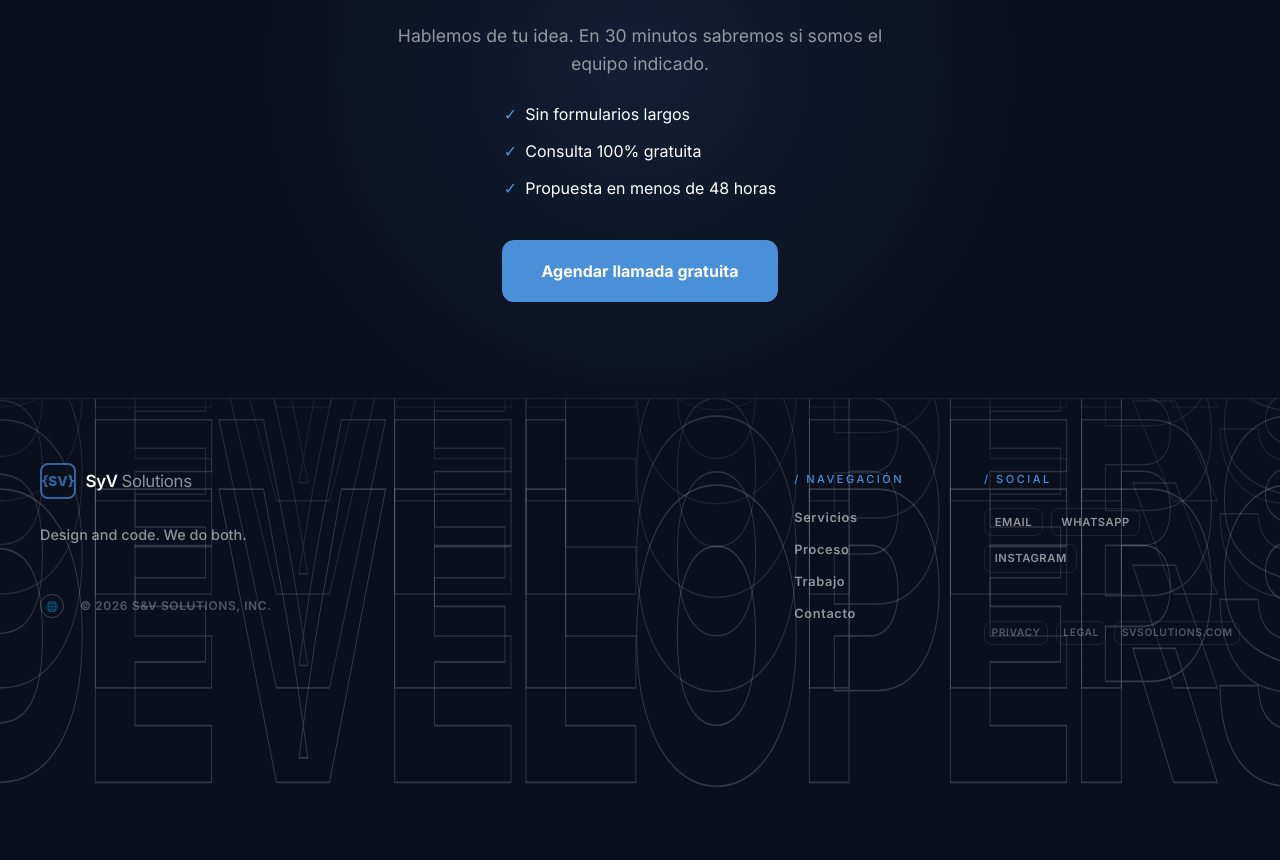
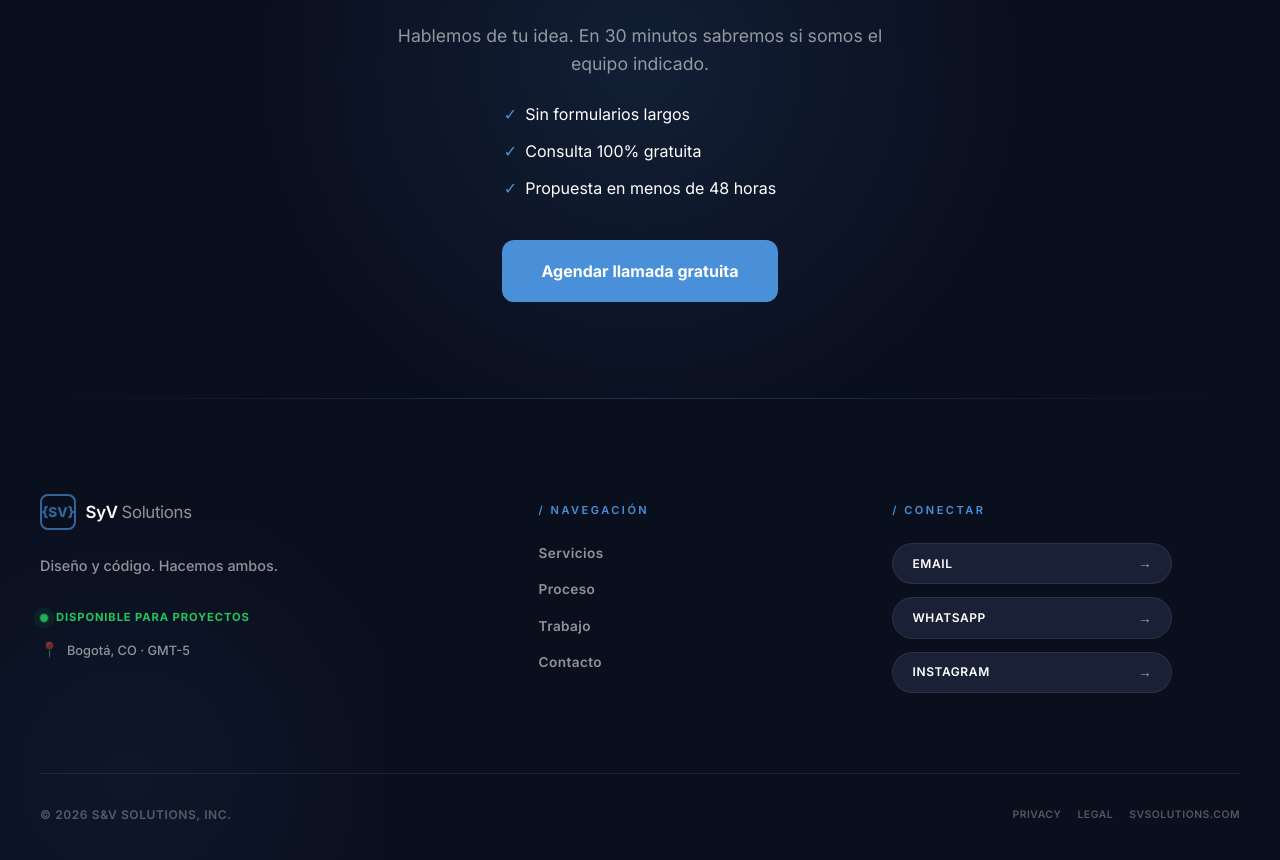
Before and after one commit to Sebastian-2203/SV_Page_Next, a Next.js app: page / in a window 1280 px wide. Shown: the part 6680-7540 px from the top of the page. Built offline with nearby package versions, Linux system fonts and the light colour scheme.

Commit message:
Actualizacion: cambio de footer

```diff
--- a/src/components/Footer.module.css
+++ b/src/components/Footer.module.css
@@ -1,48 +1,268 @@
-.navLink {
-    font-size: 0.8rem;
-    color: var(--color-text-secondary);
-    transition: color 0.2s;
-    font-weight: 600;
-    letter-spacing: 0.05em;
-    text-decoration: none;
+.footer {
+    position: relative;
+    background: var(--color-bg-primary);
+    overflow: hidden;
+    padding: 6rem 2rem 5rem;
+    display: flex;
+    flex-direction: column;
+    transition: background-color 0.3s ease, border-color 0.3s ease;
 }
 
-.navLink:hover, .navLink:focus-visible {
+/* Glowing top linear gradient line separator */
+.footer::before {
+    content: '';
+    position: absolute;
+    top: 0;
+    left: 0;
+    width: 100%;
+    height: 1px;
+    background: linear-gradient(90deg, transparent 5%, var(--color-border-brand) 50%, transparent 95%);
+    pointer-events: none;
+}
+
+/* Subtle background glow from bottom-left */
+.footer::after {
+    content: '';
+    position: absolute;
+    bottom: -10vw;
+    left: -10vw;
+    width: 40vw;
+    height: 40vw;
+    background: radial-gradient(circle, var(--color-brand-subtle) 0%, rgba(0,0,0,0) 80%);
+    z-index: 0;
+    pointer-events: none;
+    opacity: 0.5;
+}
+
+.grid {
+    max-width: 1200px;
+    margin: 0 auto;
+    width: 100%;
+    display: grid;
+    gap: 4rem;
+    position: relative;
+    z-index: 1;
+    grid-template-columns: 1.5fr 1fr 1.2fr;
+}
+
+.brandWrapper {
+    display: flex;
+    align-items: center;
+    gap: 0.5rem;
+    margin-bottom: 1.5rem;
+}
+
+.brandDesc {
+    font-size: 0.9rem;
+    color: var(--color-text-secondary);
+    line-height: 1.6;
+    max-width: 320px;
+    font-weight: 500;
+}
+
+/* Availability Status Indicator */
+.statusWrapper {
+    display: flex;
+    align-items: center;
+    gap: 8px;
+    margin-top: 2rem;
+}
+
+.statusDot {
+    width: 8px;
+    height: 8px;
+    background-color: #22c55e;
+    border-radius: 50%;
+    display: inline-block;
+    animation: pulseDot 2s infinite ease-in-out;
+}
+
+@keyframes pulseDot {
+    0% {
+        transform: scale(0.9);
+        opacity: 0.6;
+        box-shadow: 0 0 0 0 rgba(34, 197, 94, 0.4);
+    }
+    70% {
+        transform: scale(1.1);
+        opacity: 1;
+        box-shadow: 0 0 0 8px rgba(34, 197, 94, 0);
+    }
+    100% {
+        transform: scale(0.9);
+        opacity: 0.6;
+        box-shadow: 0 0 0 0 rgba(34, 197, 94, 0);
+    }
+}
+
+.statusText {
+    font-size: 0.7rem;
+    font-weight: 700;
+    letter-spacing: 0.08em;
+    color: #22c55e;
+    text-transform: uppercase;
+}
+
+/* Location and Timezone Indicator */
+.locationWrapper {
+    margin-top: 0.8rem;
+    display: flex;
+    align-items: center;
+    gap: 0.5rem;
+    color: var(--color-text-secondary);
+    font-size: 0.8rem;
+    font-weight: 500;
+}
+
+.locationIcon {
+    font-size: 0.95rem;
+    opacity: 0.8;
+}
+
+.sectionTitle {
+    font-size: 11px;
+    font-weight: 600;
+    letter-spacing: 2.5px;
+    text-transform: uppercase;
     color: var(--color-brand);
+    margin-bottom: 1.5rem;
+}
+
+.navColumn {
+    display: flex;
+    flex-direction: column;
+    gap: 1rem;
+}
+
+.navLink {
+    font-size: 0.85rem;
+    color: var(--color-text-secondary);
+    transition: all 0.3s cubic-bezier(0.16, 1, 0.3, 1);
+    font-weight: 600;
+    letter-spacing: 0.03em;
+    text-decoration: none;
+    display: flex;
+    align-items: center;
+    gap: 0;
+    width: fit-content;
+}
+
+.navLink::before {
+    content: '/';
+    color: var(--color-brand);
+    opacity: 0;
+    width: 0;
+    transition: all 0.3s cubic-bezier(0.16, 1, 0.3, 1);
+    font-weight: 800;
+}
+
+.navLink:hover {
+    color: var(--color-text-primary);
+    transform: translateX(4px);
+}
+
+.navLink:hover::before {
+    opacity: 1;
+    width: 14px;
+}
+
+.socialWrapper {
+    display: flex;
+    flex-direction: column;
+    gap: 0.8rem;
+    max-width: 280px;
 }
 
 .socialLink {
-    font-size: 0.7rem;
-    color: var(--color-text-secondary);
-    transition: all 0.2s;
+    font-size: 0.75rem;
+    color: var(--color-text-primary);
+    transition: all 0.3s cubic-bezier(0.16, 1, 0.3, 1);
     font-weight: 600;
     letter-spacing: 0.05em;
-    padding: 0.3rem 0.6rem;
-    border: 0.5px solid var(--color-border);
-    border-radius: var(--radius-sm);
+    padding: 0.6rem 1.2rem;
+    border: 1px solid var(--color-border);
+    border-radius: 999px; /* Pill Capsule shape */
+    background: var(--color-bg-secondary);
+    text-decoration: none;
+    display: inline-flex;
+    align-items: center;
+    justify-content: space-between;
+}
+
+.socialLinkIcon {
+    font-size: 0.85rem;
+    opacity: 0.6;
+    transition: transform 0.3s cubic-bezier(0.16, 1, 0.3, 1);
+}
+
+.socialLink:hover {
+    border-color: var(--color-brand);
+    background: var(--color-brand-subtle);
+    color: var(--color-brand);
+    transform: translateY(-2px);
+    box-shadow: 0 4px 15px var(--color-brand-subtle);
+}
+
+.socialLink:hover .socialLinkIcon {
+    transform: translateX(3px);
+    opacity: 1;
+}
+
+.bottomBar {
+    max-width: 1200px;
+    margin: 5rem auto 0;
+    width: 100%;
+    border-top: 1px solid var(--color-border);
+    padding-top: 2rem;
+    display: flex;
+    justify-content: space-between;
+    align-items: center;
+    position: relative;
+    z-index: 1;
+}
+
+.copyrightText {
+    font-size: 0.75rem;
+    color: var(--color-text-muted);
+    letter-spacing: 0.05em;
+    font-weight: 600;
+}
+
+.badgeContainer {
+    display: flex;
+    gap: 1rem;
+    flex-wrap: wrap;
+}
+
+.badge {
+    font-size: 0.65rem;
+    color: var(--color-text-muted);
+    font-weight: 600;
+    letter-spacing: 0.05em;
+    transition: all 0.2s ease;
+    cursor: pointer;
     background: transparent;
     text-decoration: none;
 }
 
-.socialLink:hover, .socialLink:focus-visible {
-    color: #000;
-    background: #fff;
-}
-
-/* For light mode */
-:global(.light-theme) .socialLink:hover, :global(.light-theme) .socialLink:focus-visible {
-    color: #fff;
-    background: var(--color-brand);
-    border-color: var(--color-brand);
-}
-
-.grid {
-    grid-template-columns: 1fr auto auto;
+.badge:hover {
+    color: var(--color-text-primary);
 }
 
 @media (max-width: 900px) {
+    .footer {
+        padding: 5rem 1.5rem 4rem;
+    }
+
     .grid {
         grid-template-columns: 1fr;
-        gap: 3.5rem;
+        gap: 3rem;
+    }
+
+    .bottomBar {
+        margin-top: 3.5rem;
+        flex-direction: column;
+        gap: 1.5rem;
+        align-items: flex-start;
     }
 }
--- a/src/components/Footer.tsx
+++ b/src/components/Footer.tsx
@@ -3,88 +3,47 @@
 import { useLanguage } from "./LanguageProvider";
 import SVLogo from "./SVLogo";
 import styles from "./Footer.module.css";
+import React from "react";
 
 export default function Footer() {
     const { t } = useLanguage();
     const year = new Date().getFullYear();
 
     return (
-        <footer style={{
-            position: "relative",
-            background: "var(--color-bg-primary)",
-            borderTop: "0.5px solid var(--color-border)",
-            overflow: "hidden",
-            padding: "4rem 2rem 9rem",
-            display: "flex",
-            flexDirection: "column",
-        }}>
+        <footer className={styles.footer}>
+            {/* Main content grid */}
+            <div className={styles.grid}>
 
-            {/* Dramatic oversized background word, inspired by the reference */}
-            <div aria-hidden style={{
-                position: "absolute",
-                bottom: "-0.15em",
-                left: "50%",
-                transform: "translateX(-50%)",
-                width: "100%",
-                textAlign: "center",
-                pointerEvents: "none",
-                display: "flex",
-                flexDirection: "column",
-                alignItems: "center",
-                justifyContent: "flex-end"
-            }} className="footer-dramatic-text">
-                {/* Stacked layers for depth effect */}
-                {[...Array(6)].map((_, i) => (
-                    <div key={i} style={{
-                        fontSize: "clamp(6rem, 18vw, 15rem)",
-                        fontWeight: 900,
-                        letterSpacing: "-0.04em",
-                        lineHeight: 0.85,
-                        color: "transparent",
-                        WebkitTextStroke: `1px rgba(255,255,255,${0.02 + (i * 0.03)})`,
-                        userSelect: "none",
-                        whiteSpace: "nowrap",
-                        marginTop: i === 0 ? 0 : "-0.45em",
-                        transform: `scaleY(${1 + (i * 0.15)}) translateY(${i * 2}px)`,
-                        transformOrigin: "bottom center"
-                    }}>
-                        DEVELOPERS
-                    </div>
-                ))}
-            </div>
-
-            {/* Footer content */}
-            <div style={{
-                maxWidth: 1200, margin: "0 auto", width: "100%",
-                display: "grid",
-                gap: "5rem",
-                position: "relative", zIndex: 1,
-            }} className={styles.grid}>
-
-                {/* Brand */}
+                {/* Col 1: Brand details & Status info */}
                 <div>
-                    <div style={{ display: "flex", alignItems: "center", gap: "0.5rem", marginBottom: "1.5rem" }}>
+                    <div className={styles.brandWrapper}>
                         <SVLogo />
                     </div>
-                    <p style={{ fontSize: "0.9rem", color: "var(--color-text-secondary)", lineHeight: 1.6, maxWidth: 280, fontWeight: 500 }}>
-                        {t("Design and code. We do both.", "Design and code. We do both.")}
+                    <p className={styles.brandDesc}>
+                        {t("Diseño y código. Hacemos ambos.", "Design and code. We do both.")}
                     </p>
-                    <div style={{ marginTop: "3rem", display: "flex", gap: "1rem", alignItems: "center" }}>
-                        <div style={{ width: 24, height: 24, borderRadius: "50%", border: "1px solid rgba(255,255,255,0.2)", display: "flex", alignItems: "center", justifyContent: "center" }}>
-                            <span style={{ fontSize: "10px", color: "rgba(255,255,255,0.5)" }}>🌐</span>
-                        </div>
-                        <p style={{ fontSize: "0.75rem", color: "rgba(255,255,255,0.3)", letterSpacing: "0.05em", fontWeight: 600 }}>
-                            © {year} S&amp;V SOLUTIONS, INC.
-                        </p>
+
+                    {/* Live availability indicator */}
+                    <div className={styles.statusWrapper}>
+                        <span className={styles.statusDot} />
+                        <span className={styles.statusText}>
+                            {t("Disponible para proyectos", "Available for projects")}
+                        </span>
+                    </div>
+
+                    {/* Geolocation and GMT timezone */}
+                    <div className={styles.locationWrapper}>
+                        <span className={styles.locationIcon}>📍</span>
+                        <span>{t("Bogotá, CO · GMT-5", "Bogota, CO · GMT-5")}</span>
                     </div>
                 </div>
 
-                {/* Nav links */}
+                {/* Col 2: Navigation column with interactive indicators */}
                 <div style={{ paddingTop: "0.5rem" }}>
-                    <p style={{ fontSize: "11px", fontWeight: 500, letterSpacing: "2.5px", textTransform: "uppercase", color: "var(--color-brand)", marginBottom: "1.25rem" }}>
+                    <p className={styles.sectionTitle}>
                         / {t("Navegación", "NAVIGATION")}
                     </p>
-                    <nav style={{ display: "flex", flexDirection: "column", gap: "0.8rem" }}>
+                    <nav className={styles.navColumn}>
                         {[
                             { href: "#servicios", label: t("Servicios", "SERVICES") },
                             { href: "#proceso", label: t("Proceso", "PROCESS") },
@@ -102,12 +61,12 @@ export default function Footer() {
                     </nav>
                 </div>
 
-                {/* Contact */}
+                {/* Col 3: Social & Contact portals */}
                 <div style={{ paddingTop: "0.5rem" }}>
-                    <p style={{ fontSize: "11px", fontWeight: 500, letterSpacing: "2.5px", textTransform: "uppercase", color: "var(--color-brand)", marginBottom: "1.25rem" }}>
-                        / {t("Social", "SOCIAL")}
+                    <p className={styles.sectionTitle}>
+                        / {t("Conectar", "CONNECT")}
                     </p>
-                    <div style={{ display: "flex", gap: "0.5rem", flexWrap: "wrap", maxWidth: 220 }}>
+                    <div className={styles.socialWrapper}>
                         {[
                             { href: "mailto:contacto@syvsolutions.com", label: "EMAIL" },
                             { href: "https://wa.me/573102163947", label: "WHATSAPP" },
@@ -120,25 +79,26 @@ export default function Footer() {
                                 rel="noopener noreferrer"
                                 className={styles.socialLink}
                             >
-                                {l.label}
+                                <span>{l.label}</span>
+                                <span className={styles.socialLinkIcon}>→</span>
                             </a>
                         ))}
                     </div>
+                </div>
+            </div>
 
-                    <div style={{ marginTop: "3rem" }}>
-                        <div style={{ display: "flex", gap: "0.5rem", flexWrap: "wrap" }}>
-                            {["PRIVACY", "LEGAL", "SVSOLUTIONS.COM"].map((label, idx) => (
-                                <span key={idx} style={{
-                                    fontSize: "0.65rem", color: "var(--color-text-muted)",
-                                    fontWeight: 600, letterSpacing: "0.05em",
-                                    padding: "0.2rem 0.4rem", border: "0.5px solid var(--color-border)",
-                                    borderRadius: "var(--radius-sm)"
-                                }}>
-                                    {label}
-                                </span>
-                            ))}
-                        </div>
-                    </div>
+            {/* Bottom Bar: Copyright and Badges */}
+            <div className={styles.bottomBar}>
+                <p className={styles.copyrightText}>
+                    © {year} S&amp;V SOLUTIONS, INC.
+                </p>
+
+                <div className={styles.badgeContainer}>
+                    {["PRIVACY", "LEGAL", "SVSOLUTIONS.COM"].map((label, idx) => (
+                        <span key={idx} className={styles.badge}>
+                            {label}
+                        </span>
+                    ))}
                 </div>
             </div>
         </footer>
```
